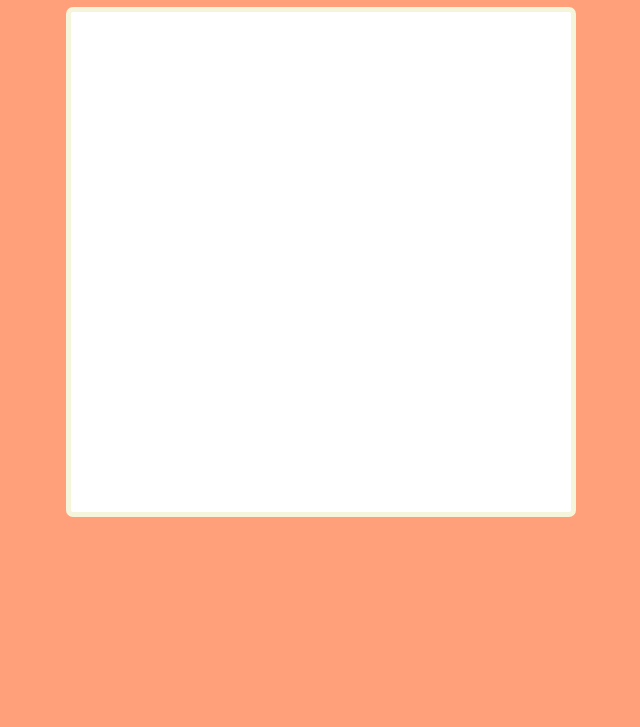
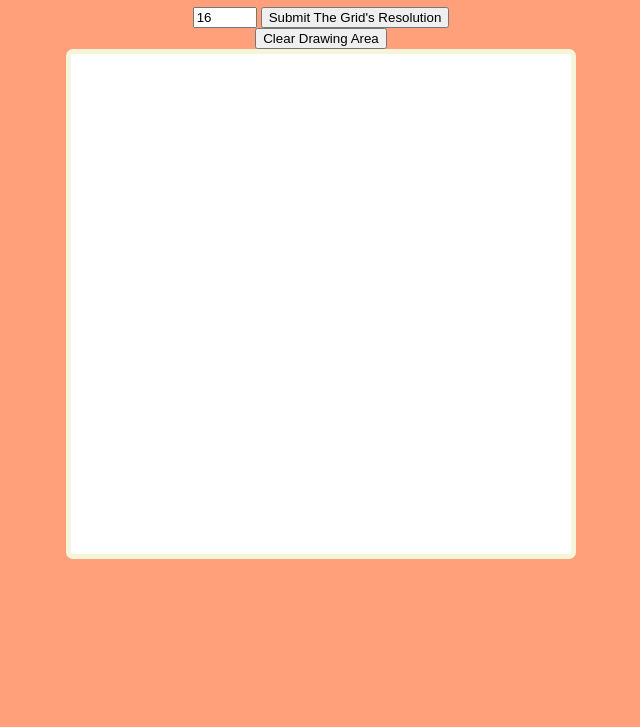
Before and after one commit to Atubak/Etch-A-Sketch, a plain HTML site: page index.html in a window 1280 px wide. Shown: the part 73-800 px from the top of the page, without its empty margins (319-959 px from the left). Drawn offline with Linux system fonts and the light colour scheme.

Commit message:
added a clear button and resolution button

```diff
--- a/index.html
+++ b/index.html
@@ -7,7 +7,20 @@
     </head>
     <body>
         <h1>Etch-A-Sketch</h1>
-        <div class= 'drawingArea'>
+
+        <div class= 'ui'>
+
+            <div class= "gridResDiv">
+                <input type= "number" class= "gridResInput" min="1" max="100" value="16" >
+                <button class="gridResBtn">Submit The Grid's Resolution</button>
+            </div>
+
+           <div class="clearButtonDiv">
+                <button class= "clearButton" >Clear Drawing Area</button>
+            </div>
+
+            <div class= 'drawingArea'></div>
+
 
         </div>
 
--- a/script.js
+++ b/script.js
@@ -1,5 +1,4 @@
 let drawingArea = document.querySelector('.drawingArea');
-
 
 
 function createOneSixGrid() {
@@ -22,6 +21,9 @@ function createOneSixGrid() {
 createOneSixGrid();
 
 
+
+
+
 function draw(e) {
     e.target.style.cssText = "background-color: black";
 }
@@ -29,3 +31,20 @@ function draw(e) {
 
 let allPixels = document.querySelectorAll('.pixel');
 allPixels.forEach(pixel => pixel.addEventListener("mouseenter", draw));
+
+
+
+
+
+
+
+
+
+
+function clearGrid() {
+    allPixels.forEach(pixel => pixel.style.cssText = "background-color: ");
+}
+
+
+let clearBtn = document.querySelector('.clearButton');
+clearBtn.addEventListener('click', clearGrid);
--- a/style.css
+++ b/style.css
@@ -7,8 +7,25 @@ h1 {
     text-align: center;
 }
 
+
+.ui {
+    text-align: center;
+    position: relative;
+}
+
+.clearButtonDiv {
+    display:block;}
+
+}
+
+.gridResDiv {
+    display:block;}
+
+.gridResInput .gridResBtn {
+}
+
 .drawingArea {
-    margin: auto;
+    display: inline-block;
     border: 5px solid beige;
     width: 500px;
     height: 500px;
```
